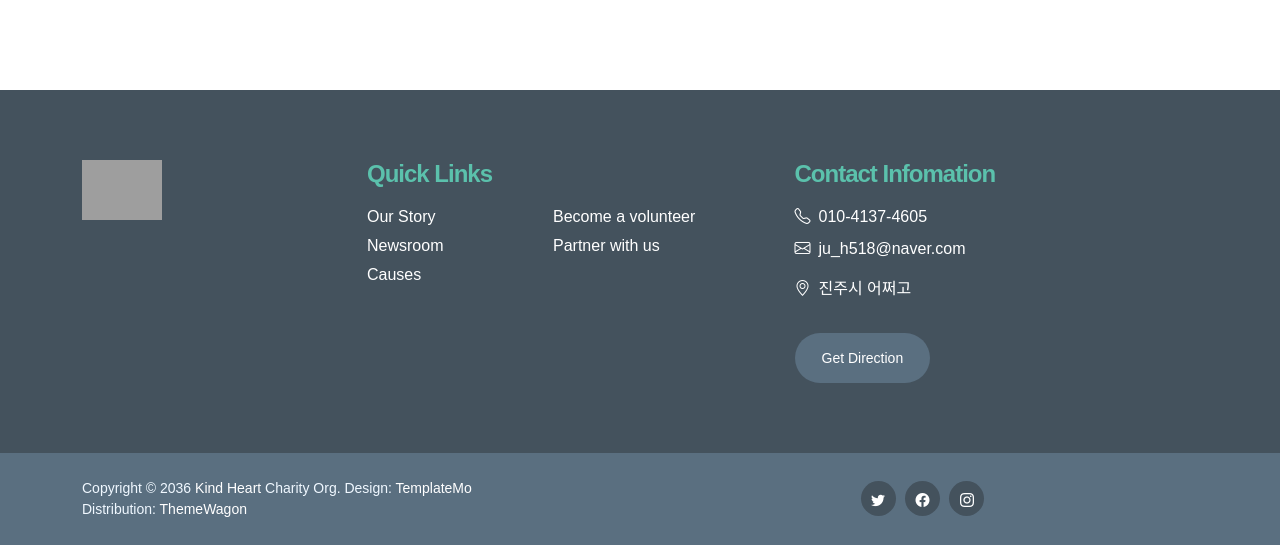
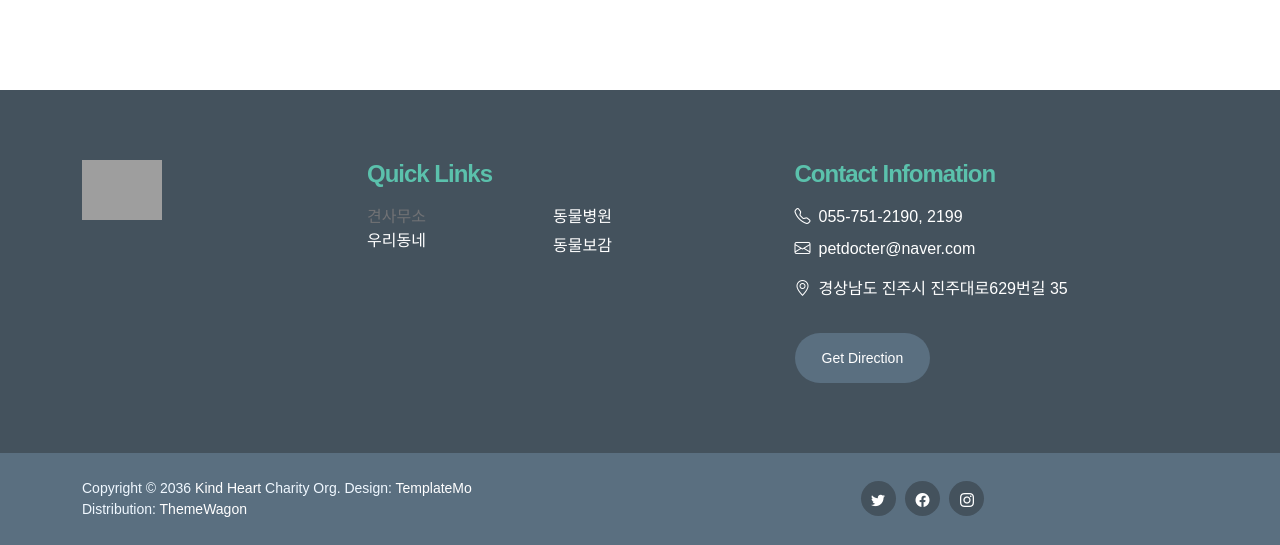
Before and after one commit to CompanionAnimalWeb/CompanionAnimal, a Java web app: page /main in a window 1280 px wide. Shown: the part 3440-3985 px from the top of the page. Run offline with Spring Boot 4, a stand-in JSP engine, Linux system fonts and the light colour scheme; some libraries are stand-ins or nearby versions; some web fonts are replaced; grey boxes are pictures that could not be loaded.

Commit message:
[Frontend] 메인 페이지, 네비게이션바

```diff
--- a/CompanionAnimalProject/src/main/java/com/example/demo/controller/MainController.java
+++ b/CompanionAnimalProject/src/main/java/com/example/demo/controller/MainController.java
@@ -2,13 +2,13 @@ package com.example.demo.controller;
 
 import org.springframework.stereotype.Controller;
 import org.springframework.ui.Model;
+import org.springframework.web.bind.annotation.GetMapping;
 import org.springframework.web.bind.annotation.RequestMapping;
 
 @Controller
-@RequestMapping(value = "/main")
 public class MainController {
 
-	@RequestMapping
+	@GetMapping(value = "/main")
 	public static String mainPage() {
         return "main";
 	}
--- a/CompanionAnimalProject/src/main/webapp/WEB-INF/views/fragments/footer.jsp
+++ b/CompanionAnimalProject/src/main/webapp/WEB-INF/views/fragments/footer.jsp
@@ -12,15 +12,10 @@
                     <h5 class="site-footer-title mb-3">Quick Links</h5>
 
                     <ul class="footer-menu">
-                        <li class="footer-menu-item"><a href="#" class="footer-menu-link">Our Story</a></li>
-
-                        <li class="footer-menu-item"><a href="#" class="footer-menu-link">Newsroom</a></li>
-
-                        <li class="footer-menu-item"><a href="#" class="footer-menu-link">Causes</a></li>
-
-                        <li class="footer-menu-item"><a href="#" class="footer-menu-link">Become a volunteer</a></li>
-
-                        <li class="footer-menu-item"><a href="#" class="footer-menu-link">Partner with us</a></li>
+                        <li class="footer-menu-item"><a href="<c:url value="/board/list?page=1"/>">견사무소</a></li>
+                        <li class="footer-menu-item"><a href="<c:url value="/place/main"/>" class="footer-menu-link">우리동네</a></li>
+                        <li class="footer-menu-item"><a href="<c:url value="/disease/dog"/>" class="footer-menu-link">동물병원</a></li>
+                        <li class="footer-menu-item"><a href="<c:url value="/dictionary/main"/>" class="footer-menu-link">동물보감</a></li>
                     </ul>
                 </div>
 
@@ -30,8 +25,8 @@
                     <p class="text-white d-flex mb-2">
                         <i class="bi-telephone me-2"></i>
 
-                        <a href="tel: 010-4137-4605" class="site-footer-link">
-                            010-4137-4605
+                        <a href="tel: 055-751-2190" class="site-footer-link">
+                            055-751-2190, 2199
                         </a>
                     </p>
 
@@ -39,13 +34,13 @@
                         <i class="bi-envelope me-2"></i>
 
                         <a href="ju_h518@naver.com" class="site-footer-link">
-                            ju_h518@naver.com
+                            petdocter@naver.com
                         </a>
                     </p>
 
                     <p class="text-white d-flex mt-3">
                         <i class="bi-geo-alt me-2"></i>
-                        진주시 어쩌고
+                        경상남도 진주시 진주대로629번길 35
                     </p>
 
                     <a href="#" class="custom-btn btn mt-3">Get Direction</a>
--- a/CompanionAnimalProject/src/main/webapp/WEB-INF/views/fragments/nav.jsp
+++ b/CompanionAnimalProject/src/main/webapp/WEB-INF/views/fragments/nav.jsp
@@ -20,7 +20,7 @@
             <div class="collapse navbar-collapse" id="navbarNav">
                 <ul class="navbar-nav ms-auto">
                     <li class="nav-item">
-                        <a class="nav-link click-scroll" href="<c:url value="/main"/>">Home</a>
+                        <a class="nav-link" href="<c:url value="/main"/>">Home</a>
                     </li>
 
                     <li class="nav-item">
--- a/CompanionAnimalProject/src/main/webapp/WEB-INF/views/main.jsp
+++ b/CompanionAnimalProject/src/main/webapp/WEB-INF/views/main.jsp
@@ -37,17 +37,17 @@
                             <div class="carousel-inner">
                                 <div class="carousel-item active">
                                     <img src="${pageContext.request.contextPath}/resources/images/main/main_image_1.png"
-                                        alt="..." height="700" width="2000">
+                                    	height="700" width="2000" class="img-fluid">
                                 </div>
 
                                 <div class="carousel-item">
                                     <img src="${pageContext.request.contextPath}/resources/images/main/main_image_2.png"
-                                        alt="..." height="700" width="2000">
+                                        alt="..." height="700" width="2000" class="img-fluid">
                                 </div>
 
                                 <div class="carousel-item">
                                     <img src="${pageContext.request.contextPath}/resources/images/main/main_image_3.png"
-                                       alt="..." height="700" width="2000">
+                                       alt="..." height="700" width="2000" class="img-fluid">
                                 </div>
                             </div>
 
@@ -75,7 +75,7 @@
                 <div class="row">
 
                     <div class="col-lg-10 col-12 text-center mx-auto">
-                        <h2 class="mb-5">여기에 뭐 넣지</h2>
+                        <h2 class="mb-5">🐶 🐱 🐭 🐹 🐰 🦊 🐻</h2>
                     </div>
 
                     <div class="col-lg-3 col-md-6 col-12 mb-4 mb-lg-0">
```
